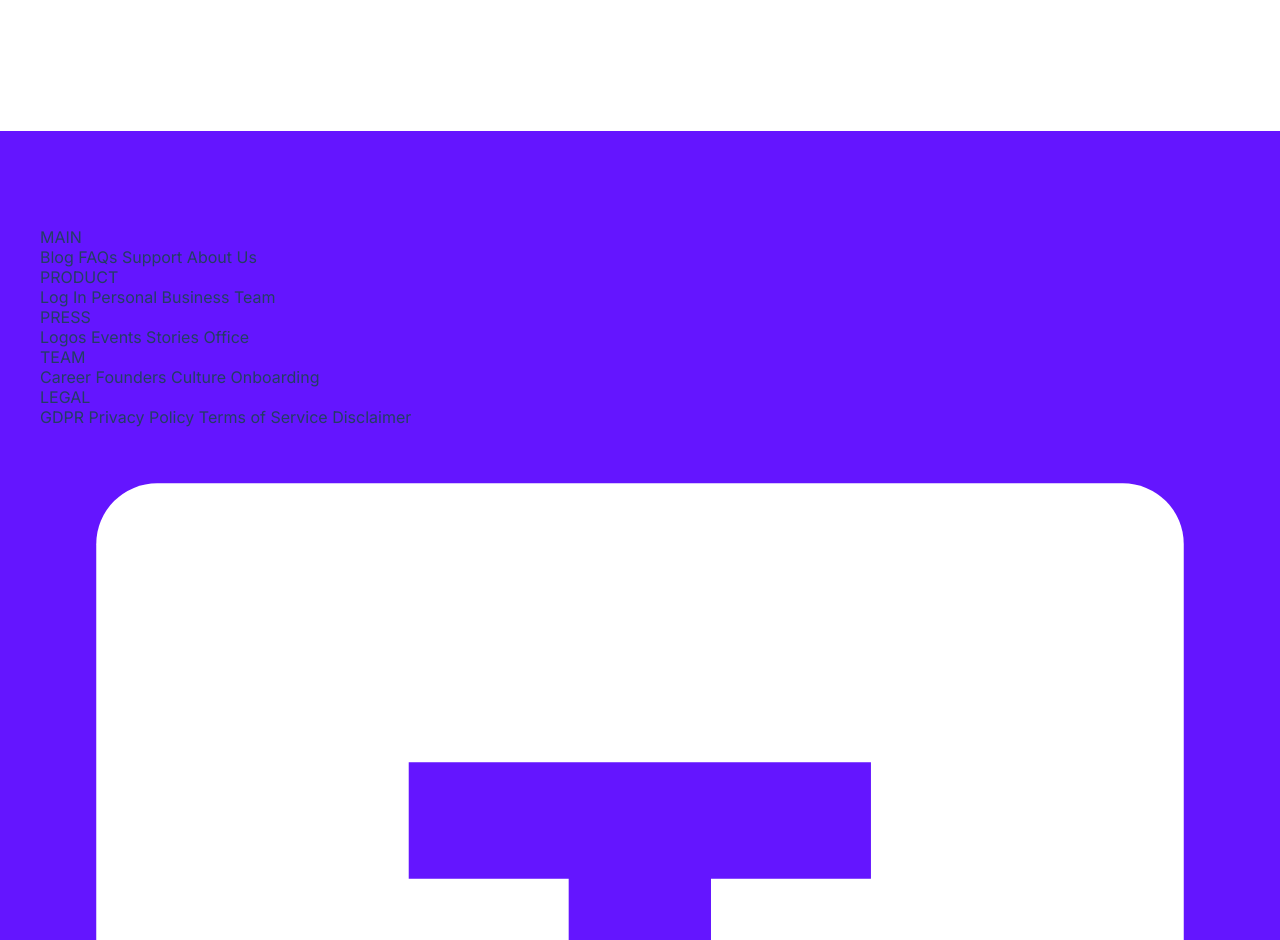
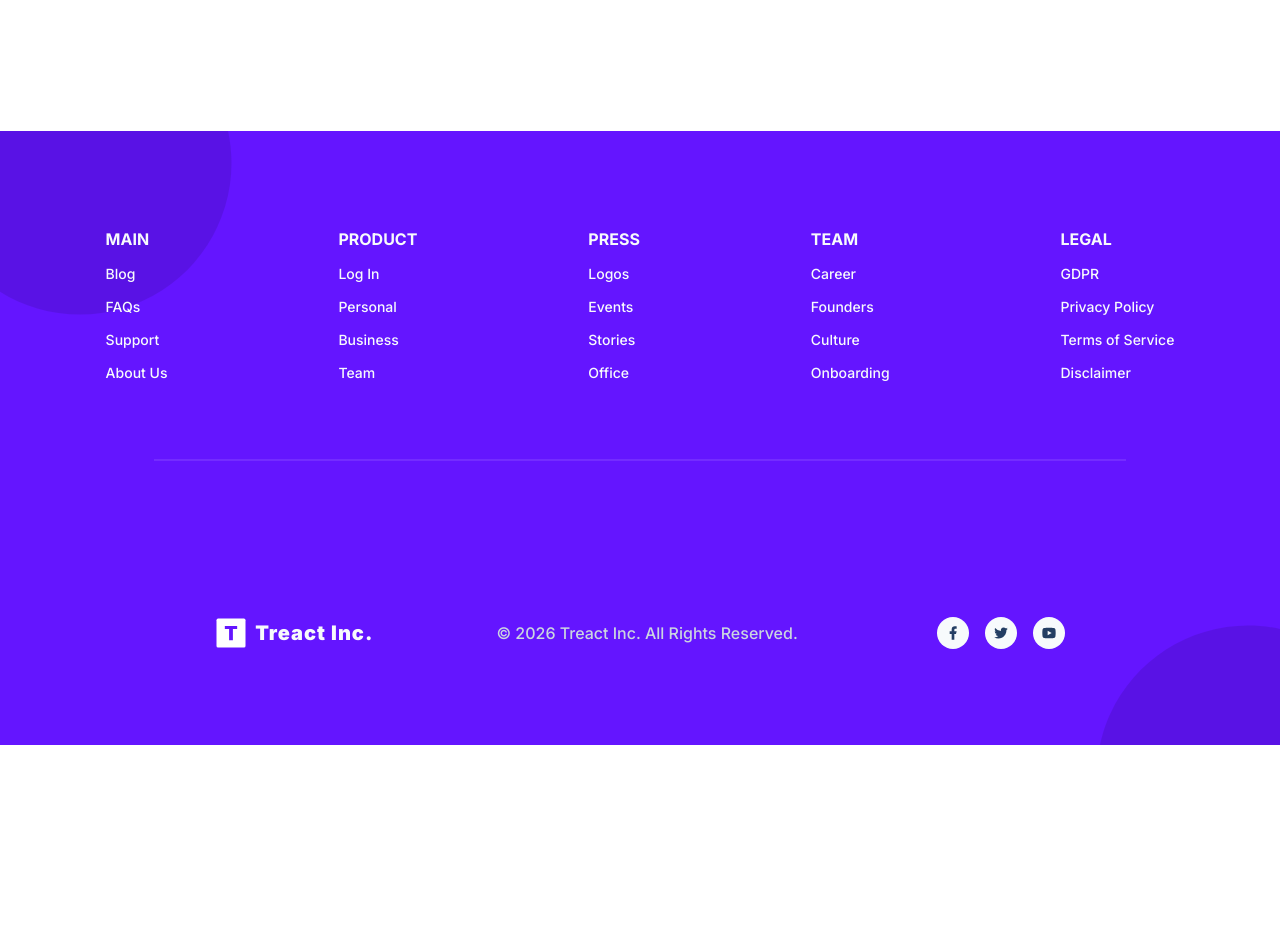
Before and after one commit to belenjurad0/final-mod3, a plain HTML site: page index.html in a window 1280 px wide. Shown: the part 5870-6810 px from the top of the page. After the commit the page ends 6615 px from the top, so only its background shows below. Drawn offline with Linux system fonts and the light colour scheme.

Commit message:
almost out of this labrynth

```diff
--- a/index.html
+++ b/index.html
@@ -403,6 +403,16 @@
         </section>
     </main>
     <footer>
+        <svg viewBox="0 0 600 600" class="footer__blob--1">
+            <g transform="translate(300,300)">
+            <path d="M153.6,-239C199.1,-209.8,236,-167.2,258.4,-118C280.9,-68.9,288.9,-13.1,281.2,40.4C273.5,93.9,250.1,145.2,214.7,186.1C179.3,226.9,131.9,257.4,80,272.6C28.2,287.8,-28.2,287.8,-80,272.6C-131.9,257.4,-179.3,226.9,-214.7,186.1C-250.1,145.2,-273.5,93.9,-281.2,40.4C-288.9,-13.1,-280.9,-68.9,-258.4,-118C-236,-167.2,-199.1,-209.8,-153.6,-239C-108.1,-268.3,-54.1,-284.1,0,-284.1C54.1,-284.1,108.1,-268.3,153.6,-239Z" fill="rgba(80,17,204)"></path>
+            </g>
+        </svg>
+        <svg viewBox="0 0 600 600" class="footer__blob--2">
+            <g transform="translate(300,300)">
+              <path d="M153.6,-239C199.1,-209.8,236,-167.2,258.4,-118C280.9,-68.9,288.9,-13.1,281.2,40.4C273.5,93.9,250.1,145.2,214.7,186.1C179.3,226.9,131.9,257.4,80,272.6C28.2,287.8,-28.2,287.8,-80,272.6C-131.9,257.4,-179.3,226.9,-214.7,186.1C-250.1,145.2,-273.5,93.9,-281.2,40.4C-288.9,-13.1,-280.9,-68.9,-258.4,-118C-236,-167.2,-199.1,-209.8,-153.6,-239C-108.1,-268.3,-54.1,-284.1,0,-284.1C54.1,-284.1,108.1,-268.3,153.6,-239Z" fill="rgba(80,17,204)"></path>
+            </g>
+        </svg>
         <div class="row footer__row">
             <div class="footer__columns">
                 <div class="footer__column">
@@ -447,8 +457,7 @@
                     <img src="./assets/logo-light.d9a5d1b5be5ea077b26864fdfc2e96a4.svg" alt="">
                     <h5 class="footer__logo--text">Treact Inc.</h5>
                 </div>
-                <div class="footer__copyright">&copy; 2026 Treact</div>
-            </div>
+                <div class="footer__copyright">&copy; 2026 Treact Inc. All Rights Reserved.</div>
                 <div class="footer__socials">
                     <a href="" class="footer__social--link">
                         <svg fill="currentColor" viewBox="0 0 24 24">
@@ -467,6 +476,8 @@
                     </a>
                 </div>
             </div>
+
+        </div>
     </footer>
 </body>
 
--- a/style.css
+++ b/style.css
@@ -1103,11 +1103,6 @@ START / CALL TO ACTION ↓
 
 
 
-
-
-
-
-
 /*
 
 FOOTER ↓
@@ -1122,6 +1117,132 @@ footer {
     position: relative;
     overflow: hidden;
 }
+
+.footer__blob--1 {
+    position: absolute;
+    top: 0;
+    left: 0;
+    width: 320px;
+    height: 320px;
+    transform: translateX(-80px) translateY(-128px);
+    z-index: 1;
+    opacity: 0.5;
+}
+
+.footer__blob--2 {
+    position: absolute;
+    bottom: 0;
+    right: 0;
+    width: 320px;
+    height: 320px;
+    transform: translateX(128px) translateY(192px);
+    z-index: 1;
+    opacity: 0.5;
+}
+
+.footer__row {
+    max-width: 80%;
+    justify-content: start;
+    align-items: center;
+    /* max-height: 30vh;    */
+}
+
+.footer__columns{
+    margin: -48px;
+    display: flex;
+    justify-content: space-between;
+    flex-wrap: wrap;
+}
+
+.footer__column {
+    margin-top: 48px;
+    display: flex;
+    flex-direction: column;
+    align-items: flex-start;
+    z-index: 2;
+}
+
+.footer__column--title {
+    font-weight: 700;
+    color: #f7fafc;
+    line-height: 1.5;
+}
+
+.footer__column--link{
+    color: #f7fafc;
+    font-size: 14px;
+    margin-top: 12px;
+    line-height: 1.5;
+    font-weight: 500;
+    position: relative;
+    cursor: pointer;
+}
+
+.footer__divider {
+    width: 100%;
+    height: 2px;
+    margin: 124px 0;
+    background: rgb(116, 44, 255);
+}
+
+.footer__bottom {
+    display: flex;
+    justify-content: space-around;
+    align-items: center;
+    max-width: 100%;
+}
+
+.footer__logo {
+    display: flex;
+    align-items: center;
+    justify-content: space-around;
+}
+
+.footer__logo img {
+    height: 32px;
+    width: 32px;
+}
+
+.footer__logo--text {
+    font-size: 20px;
+    color: #f7fafc;
+    font-weight: 900;
+    margin-left: 8px;
+    letter-spacing: 0.05em;
+}
+
+.footer__copyright {
+    color: #cbd5e0;
+    font-weight: 500;
+}
+
+.footer__copyright, .footer__socials, .footer__logo {
+    margin-top: 32px;
+}
+
+.footer__socials {
+    display: flex;
+    justify-content: space-around;
+    align-items: center;
+}
+
+.footer__social--link {
+    margin-left: 16px;
+    padding: 8px;
+    border-radius: 50%;
+    background-color: #f7fafc;
+    justify-content: center;
+    display: flex;
+    z-index: 2;
+    cursor: pointer;
+    transition: all 300ms ease;
+}
+
+.footer__social--link svg{
+    height: 16px;
+    width: 16px;
+}
+
 
 
 /*
```
Lines whose indentation alone changed are shown as unchanged.
